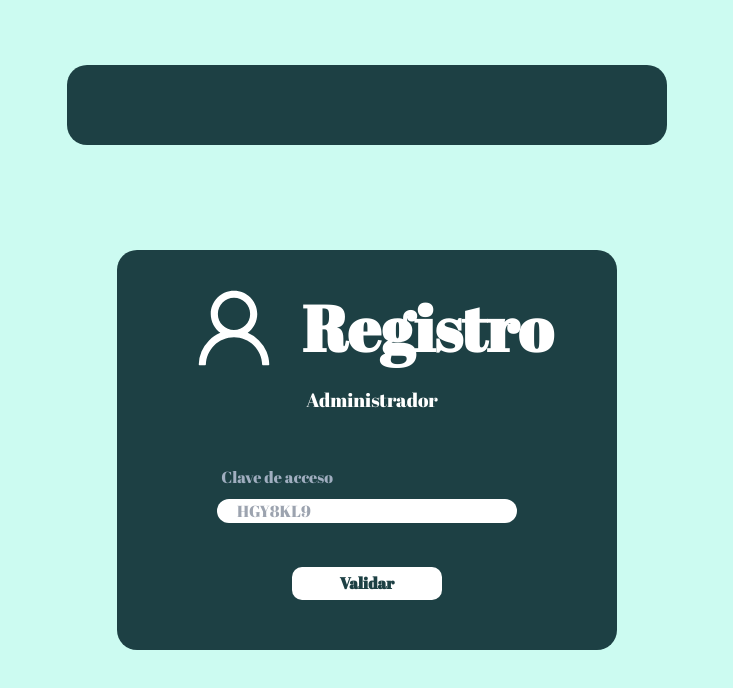
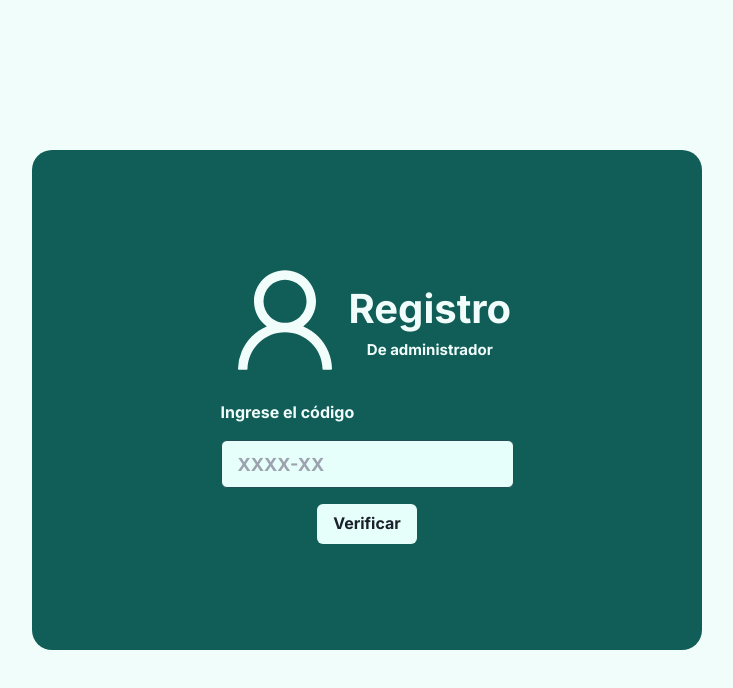
Before and after one commit to TairuOrg/client, a Next.js app: page /sign-up in a window 1280 px wide. Shown: the top 688 px of the page, without its empty margins (273-1006 px from the left). Built offline with nearby package versions, Linux system fonts and the light colour scheme.

Commit message:
feat: code-validation form

```diff
--- a/src/app/layout.tsx
+++ b/src/app/layout.tsx
@@ -2,16 +2,12 @@ import type { Metadata } from "next";
 import { Abril_Fatface, Inter } from "next/font/google";
 import "./globals.css";
 import { UIProvider } from "./providers";
-
-const abril = Abril_Fatface({
-  subsets: ["latin"],
-  variable: '--font-abril',
-  weight: "400"
-});
 const inter = Inter({
   variable: "--font-inter",
-  subsets: ["latin"]
+  subsets: ["latin"],
+  weight: "700",
 });
+
 export const metadata: Metadata = {
   title: "Tairu",
   description: "Administra tu negocio con Tairu",
@@ -22,7 +18,7 @@ export default function RootLayout({
 }: Readonly<{ children: React.ReactNode }>) {
   return (
     <html lang="es">
-      <body className={`${abril.className}`}>
+      <body className={`${inter.className}`}>
         <UIProvider>{children}</UIProvider>
       </body>
     </html>
--- a/src/components/landing/Footer.tsx
+++ b/src/components/landing/Footer.tsx
@@ -44,9 +44,15 @@ export default function Footer() {
       </section>
       <section className={styles.policy}>
         <h1>Política de privacidad</h1>
-        <Link href="/sponsors">Aliados / Sponsors</Link>
-        <Link href="/policy#data-usage">Uso de datos</Link>
-        <Link href="/policy#cookies">Política de cookies</Link>
+        <Link href="/sponsors">
+          <h1>Aliados / Sponsors</h1>
+        </Link>
+        <Link href="/policy#data-usage">
+          <h1>Uso de datos</h1>
+        </Link>
+        <Link href="/policy#cookies">
+          <h1>Política de cookies</h1>
+        </Link>
       </section>
       <section className={styles.contact}>
         <h1>Contáctanos</h1>
--- a/src/components/sign-up/admin/step1.tsx
+++ b/src/components/sign-up/admin/step1.tsx
@@ -1,24 +1,45 @@
-import React from 'react';
-import styles from "@/styles/signup.module.css";
+import React from "react";
 import { AiOutlineUser } from "react-icons/ai";
+import { Button, FormControl, FormLabel, Input } from "@chakra-ui/react";
 
-export default function Step1(){
-
-    return(
-        <div className="flex flex-col items-center justify-center min-h-screen bg-teal-100">
-         <div className={styles.stepperContainer}>
-          <section className={styles.secondContainer}>
-              <h1 className={styles.title}>
-                <AiOutlineUser className={styles.icon}/> Registro
-              </h1>
-              <h2 className={styles.subtitle}>Administrador</h2>
-              <label className={styles.label}>Clave de acceso</label>
-              <input type="text" className={styles.input} placeholder="HGY8KL9"/>
-              <button className={styles.button}>Validar</button>
-            </section>
-          </div>
+export default function Step1() {
+  return (
+    <div className="flex flex-col items-center justify-center min-h-screen bg-teal-50">
+      <div className="flex flex-col flex-wrap w-[670px] h-[500px] bg-teal-800 rounded-[20px] justify-center content-center gap-4">
+        <div className="flex flex-row">
+          <AiOutlineUser className="text-teal-50 text-9xl" />
+          <span className="flex flex-col justify-center content-center">
+            <h1 className={`text-[40px] text-teal-50 r`}>Registro</h1>
+            <h2 className={` text-[15px] text-teal-50 mx-auto`}>
+              De administrador
+            </h2>
+          </span>
         </div>
 
-    );
-
+        <form action="" className="flex flex-col gap-2">
+          <FormLabel className={` text-teal-50`}> Ingrese el código </FormLabel>
+          <FormControl className="flex flex-col flex-wrap justify-center gap-4">
+            <Input
+              name="code"
+              borderColor="teal.800"
+              size="lg"
+              textColor={"teal.800"}
+              placeholder="XXXX-XX"
+              type="text"
+              bg={"teal.50"}
+            />
+            <Button
+              className={`text-teal-50`}
+              bg="teal.50"
+              mx="auto"
+              w={"fit-content"}
+            >
+              {" "}
+              Verificar
+            </Button>
+          </FormControl>
+        </form>
+      </div>
+    </div>
+  );
 }
--- a/src/styles/footer.module.css
+++ b/src/styles/footer.module.css
@@ -1,6 +1,6 @@
 .footer {
     height: 415px;
-    width: 1200px;
+    width: 100vw;
     display: flex;
     padding-top: 50px;
     flex-direction: row;
--- /dev/null
+++ b/src/styles/landing.css
@@ -0,0 +1,3 @@
+h1 {
+    font-family: 'Abril Fatface';
+}
--- a/src/styles/signup.module.css
+++ b/src/styles/signup.module.css
@@ -1,4 +1,3 @@
-
 .stepperContainer {
   z-index: 5;
   position: fixed;
```
Also changed, not shown: src/styles/customers.module.css (+6 -1 lines), src/styles/info.module.css (+10 -1 lines), src/styles/title.module.css (+10 -1 lines).
